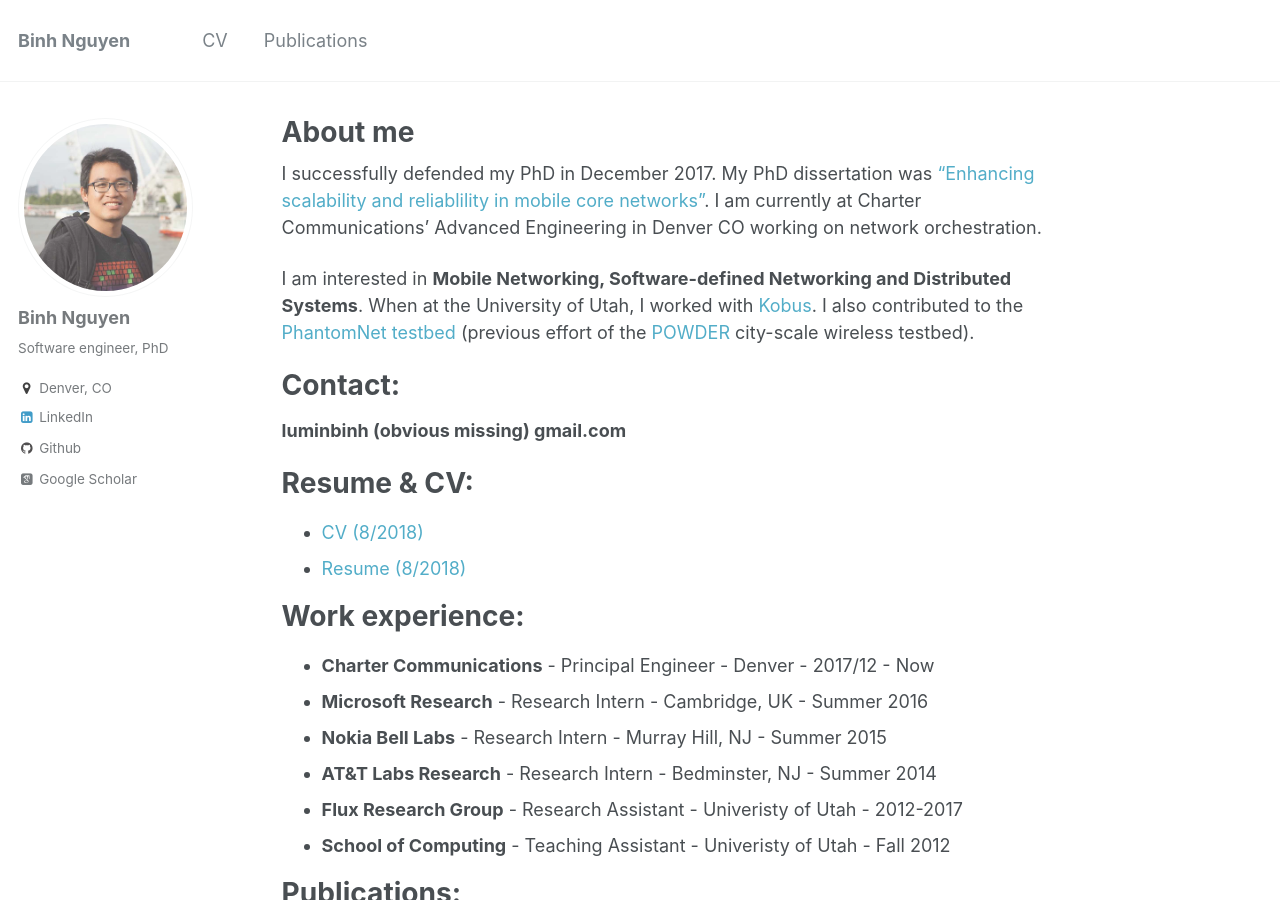
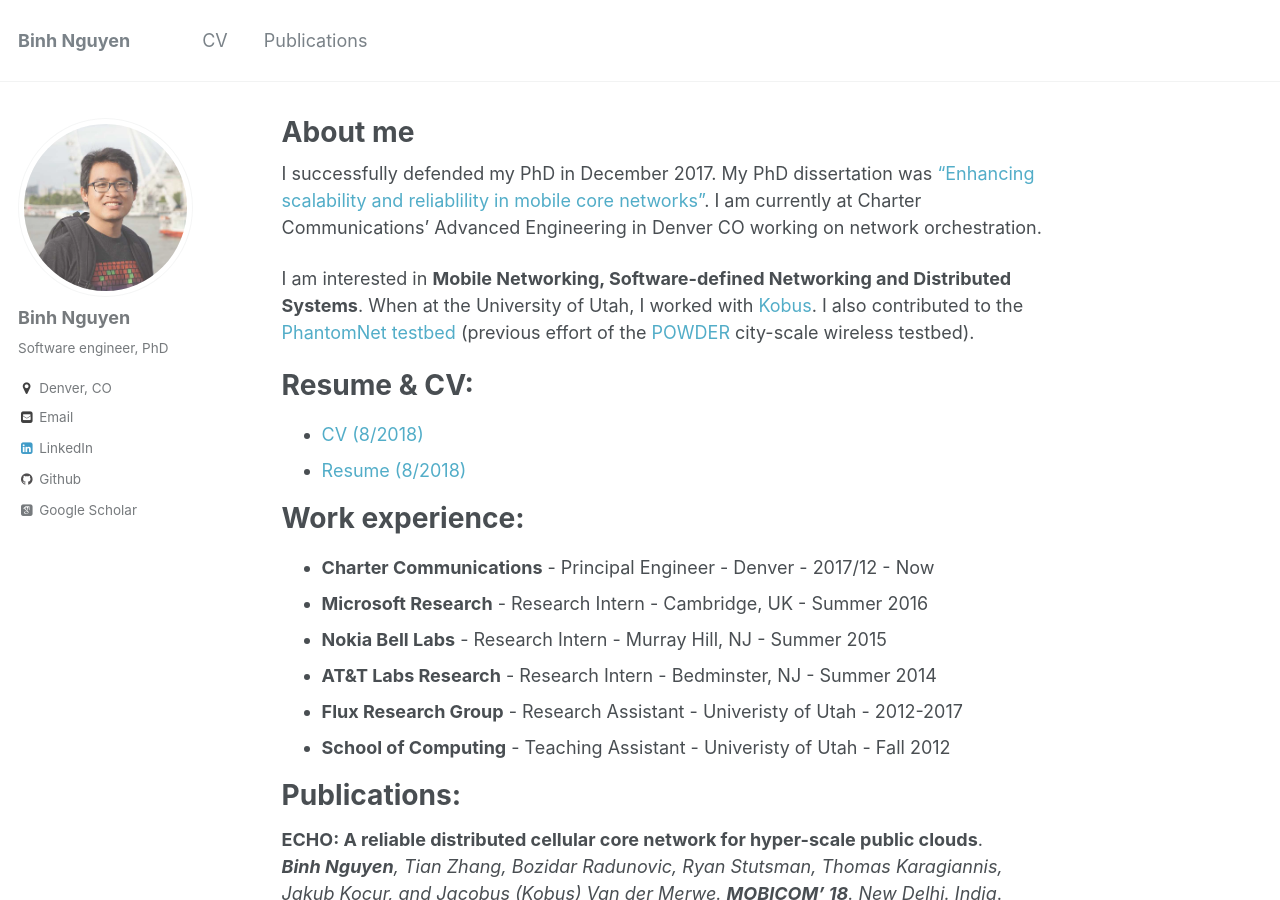
Before and after one commit to binhqnguyen/binhqnguyen.github.io, a Jekyll site: the page built from _pages/about.md, in a window 1280 px wide and 900 px high. Built offline with Jekyll 4.4.1, drawn with Linux system fonts in a browser that asks for light colours; some web fonts are replaced.

Commit message:
Add email

```diff
--- a/_config.yml
+++ b/_config.yml
@@ -85,7 +85,7 @@ author:
   location         : "Denver, CO"
   employer         :
   googlescholar    : "https://scholar.google.com/citations?user=gmm52VkAAAAJ&hl=en"
-  email            :
+  email            : "luminbinh@gmail.com"
   uri              :
   bitbucket        :
   codepen          :
--- a/_pages/about.md
+++ b/_pages/about.md
@@ -14,11 +14,6 @@ I am currently at Charter Communications' Advanced Engineering in Denver CO work
 I am interested in **Mobile Networking, Software-defined Networking and Distributed Systems**.
 When at the University of Utah, I worked with [Kobus](http://www.cs.utah.edu/~kobus).
 I also contributed to the [PhantomNet testbed](http://www.phantomnet.org/) (previous effort of the [POWDER](https://powderwireless.net/) city-scale wireless testbed).
-
-Contact:
-======
-
-**luminbinh (obvious missing) gmail.com**
 
 Resume & CV:
 ======
```
